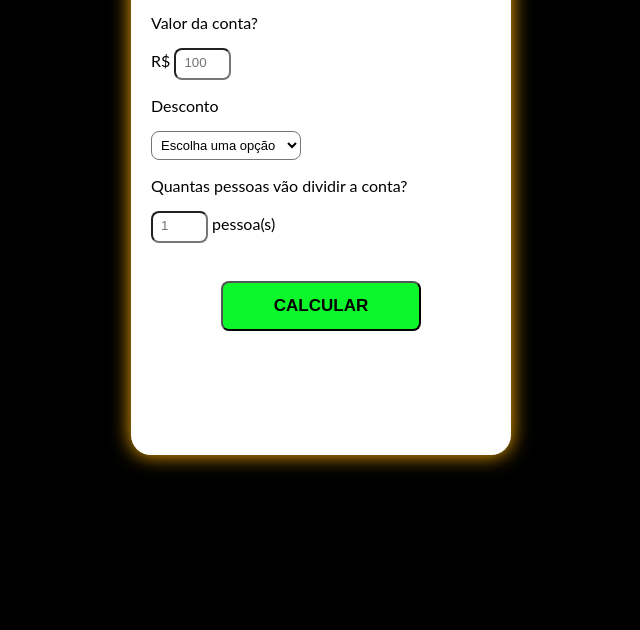
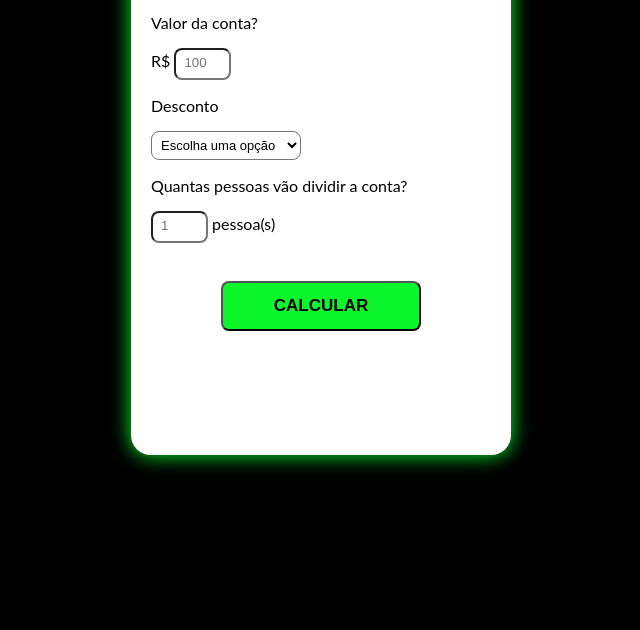
Before and after one commit to buzolin3/calculadora, a plain HTML site: page Projeto/index.html in a window 1280 px wide. Shown: the part 170-800 px from the top of the page, without its empty margins (319-959 px from the left). Drawn offline with Linux system fonts and the light colour scheme.

Commit message:
terceira alteracao

```diff
--- a/Projeto/style.css
+++ b/Projeto/style.css
@@ -29,7 +29,7 @@ body {
     width: 380px;
     margin: 100px auto;
     background-color: var(--secondary-color);
-    box-shadow: 0px 0px 20px rgb(255, 174, 0);
+    box-shadow: 0px 0px 20px var(--tertiary-color);
     border-radius: 20px;
 }
 
```
